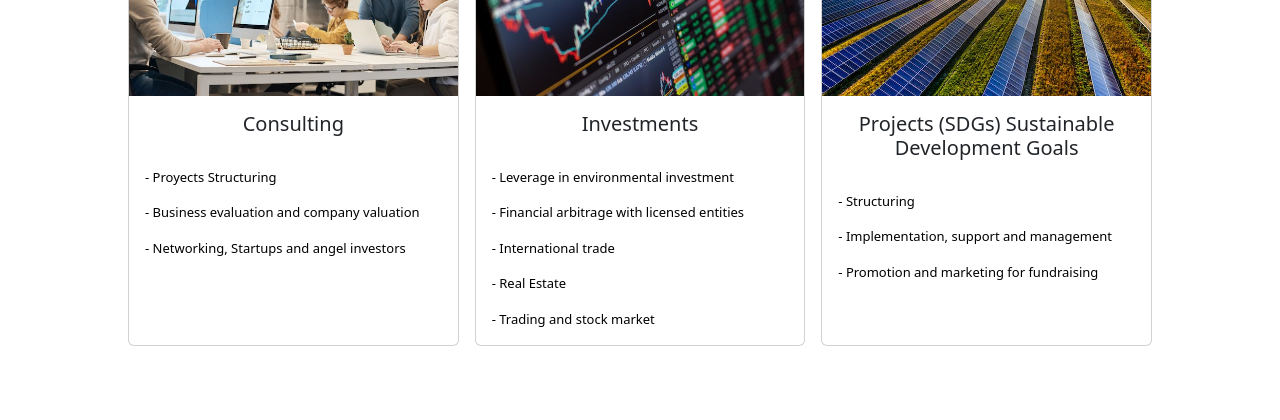
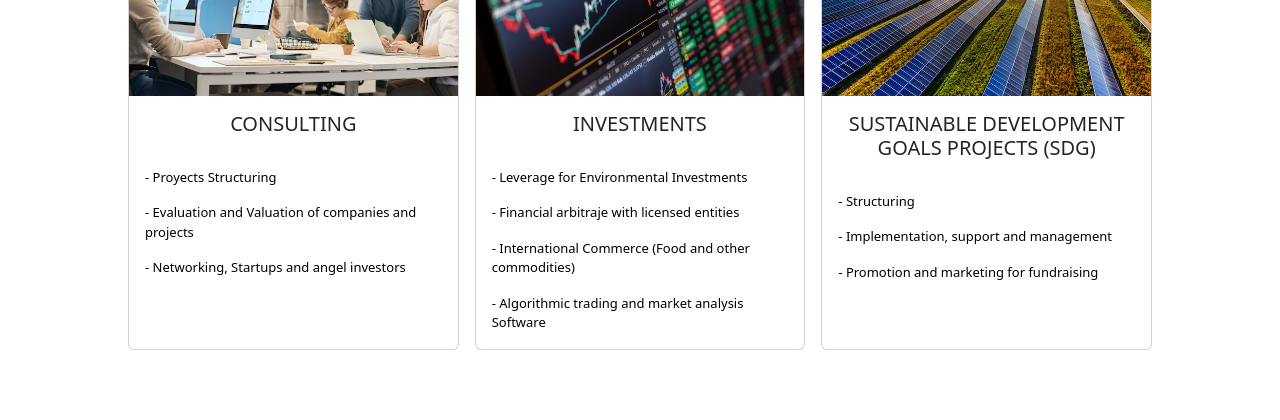
Before and after one commit to yfdd617235/gii_1.github.io, a plain HTML site: page index.html in a window 1280 px wide. Shown: the part 650-1070 px from the top of the page. Drawn offline with nearby package versions, Linux system fonts and the light colour scheme; grey boxes are pictures that could not be loaded.

Commit message:
changes by LEO

```diff
--- a/index.html
+++ b/index.html
@@ -30,9 +30,9 @@
           <div class="card h-100">
             <img src="photos\project1.jpg" class="card-img-top" alt="...">
             <div class="card-body">
-              <h5 class="card-title">Consulting</h5><br>
+              <h5 class="card-title">CONSULTING</h5><br>
               <p class="card-text">- Proyects Structuring</p>
-              <p class="card-text">- Business evaluation and company valuation</p>
+              <p class="card-text">- Evaluation and Valuation of companies and projects</p>
               <p class="card-text">- Networking, Startups and angel investors</p>
 
             </div>
@@ -45,12 +45,11 @@
           <div class="card h-100">
             <img src="photos\trading.jpg" class="card-img-top" alt="...">
             <div class="card-body">
-              <h5 class="card-title">Investments</h5><br>
-              <p class="card-text">- Leverage in environmental investment</p>
-              <p class="card-text">- Financial arbitrage with licensed entities</p>
-              <p class="card-text">- International trade</p>
-              <p class="card-text">- Real Estate</p>
-              <p class="card-text">- Trading and stock market</p>
+              <h5 class="card-title">INVESTMENTS</h5><br>
+              <p class="card-text">- Leverage for Environmental Investments</p>
+              <p class="card-text">- Financial arbitraje with licensed entities</p>
+              <p class="card-text">- International Commerce (Food and other commodities)</p>
+              <p class="card-text">- Algorithmic trading and market analysis Software</p>
             </div>
             <!-- <div class="card-footer">
               <small class="text-body-secondary">Last updated 3 mins ago</small>
@@ -61,7 +60,7 @@
           <div class="card h-100">
             <img src="photos\project.jpg" class="card-img-top" alt="...">
             <div class="card-body">
-              <h5 class="card-title">Projects (SDGs) Sustainable Development Goals</h5><br>
+              <h5 class="card-title">SUSTAINABLE DEVELOPMENT GOALS PROJECTS (SDG)</h5><br>
               <p class="card-text">- Structuring</p>
               <p class="card-text">- Implementation, support and management</p>
               <p class="card-text">- Promotion and marketing for fundraising</p>
@@ -87,11 +86,11 @@
             <h5>Services</h5><br><br>
             <p>- Financial Consulting</p>
             <p>- Investments</p>
-            <p>- Projects (SDGs) Sustainable Development Goals</p>
+            <p>- Sustainable Development Goals Projects (SDG)</p>
           </div>
           <div id="col3" class="col">
             <h5>Contact Us</h5><br><br>
-            <p>Address: Intershore Chambers, Road Town, Tortola, British Virgin Islands</p>
+            <p>Address: Intershore Chambers, Road Town, Tortola <br> British Virgin Islands</p>
             <!--<a href="https://api.whatsapp.com/send?phone=573006190721" target="_blank"><img src="wapp.svg" alt=""> +57 300 6190721 </a>-->
             <a href="mailto:example@example.com" target="_blank"><img src="email_icon.svg" alt="Email Icon"> director@grandeileinternational.com</a>
           </div>
```
